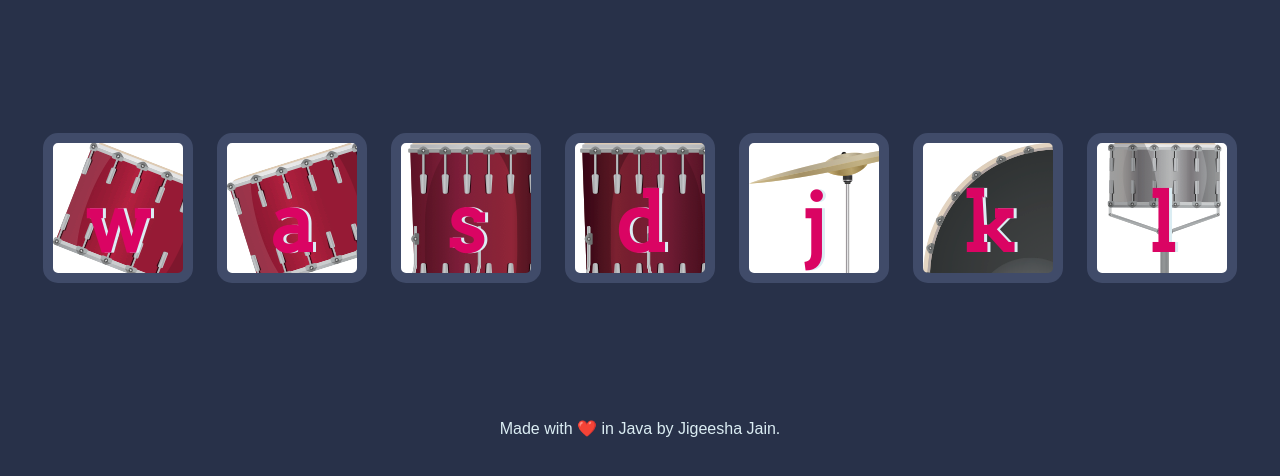
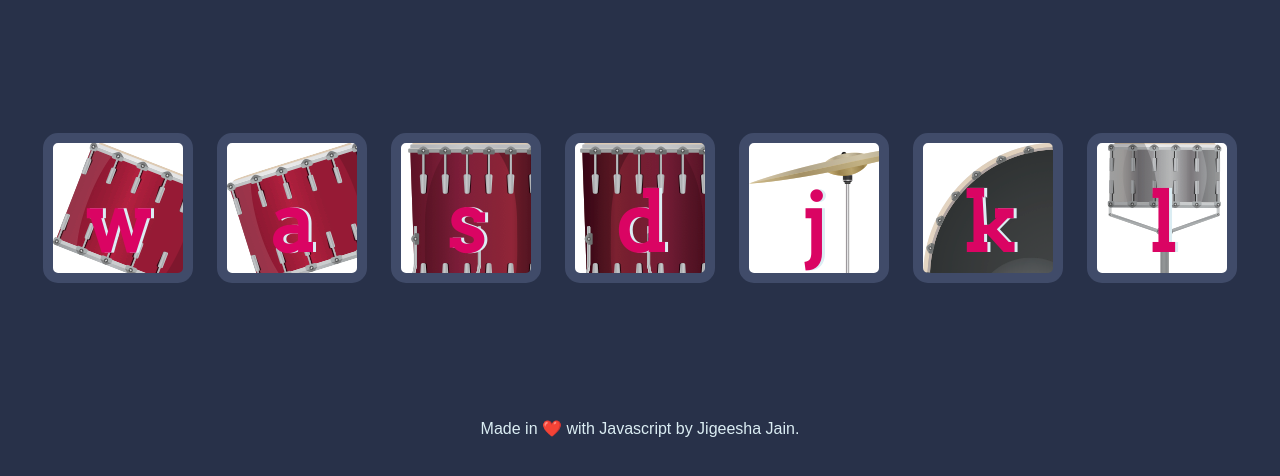
Before and after one commit to JigeeshaJain/Drumkit-Website, a plain HTML site: page index.html in a window 1280 px wide. Shown: the part 156-632 px from the top of the page. Drawn offline with Linux system fonts and the light colour scheme.

Commit message:
Update index.html

```diff
--- a/index.html
+++ b/index.html
@@ -24,7 +24,7 @@
   <script src="index.js" charset="utf-8"></script>
 
   <footer>
-    Made with ❤️ in Java by Jigeesha Jain.
+    Made in ❤️ with Javascript by Jigeesha Jain.
   </footer>
 </body>
 
```
